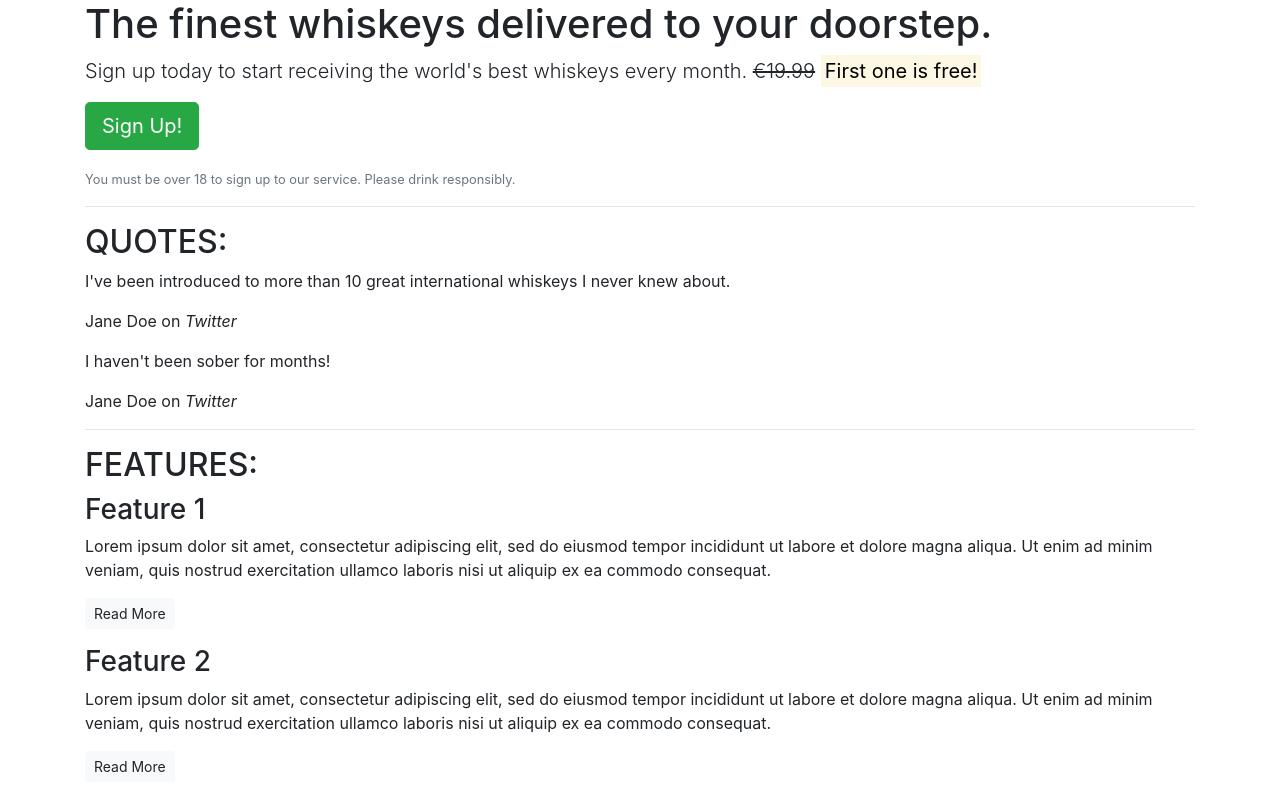
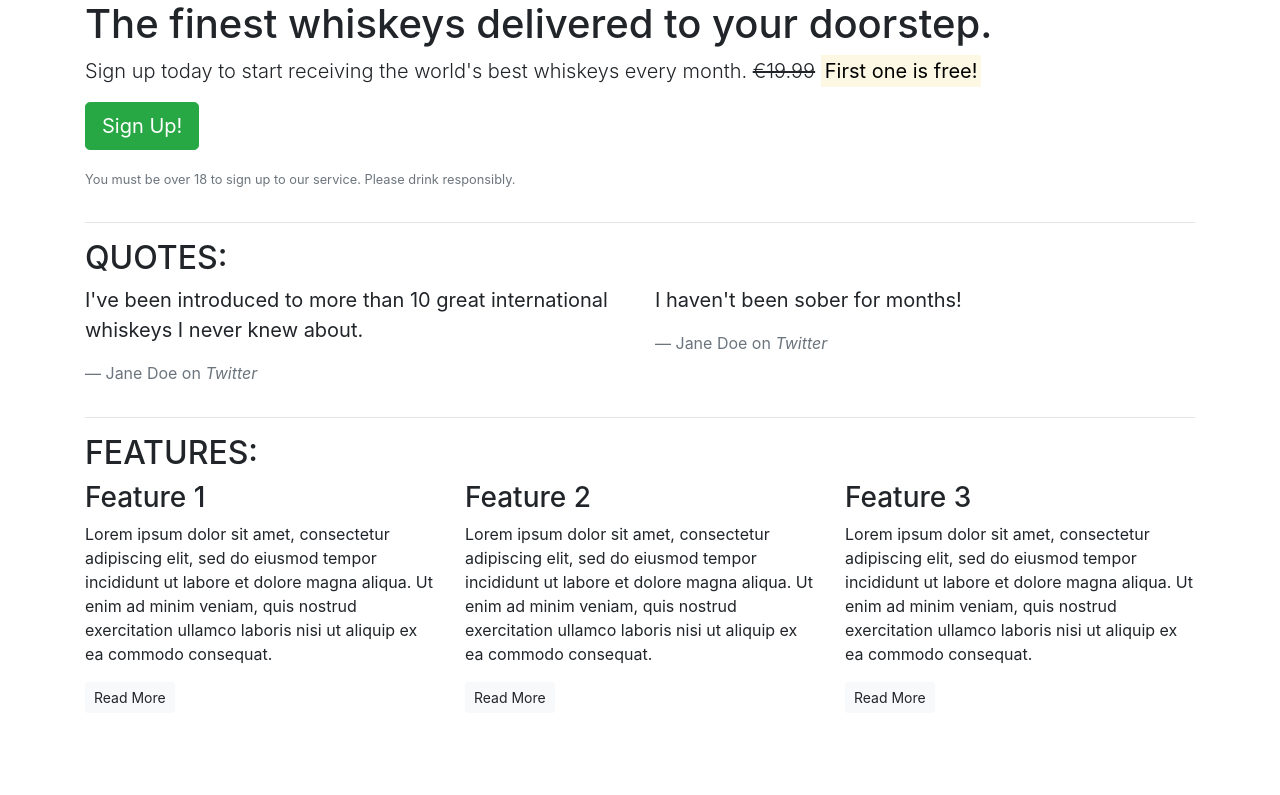
Before and after one commit to Eyongtarh/Bootstrap, a plain HTML site: page index.html in a window 1280 px wide. Shown: the top 795 px of the page. Drawn offline with nearby package versions, Linux system fonts and the light colour scheme.

Commit message:
add grid to content

```diff
--- a/index.html
+++ b/index.html
@@ -11,55 +11,82 @@
 <body>
     <article class="container">
         <!-- Callout -->
+        <div class="row">
+            <div class="col-12">
                 <section class="callout">
                     <h1>The finest whiskeys delivered to your doorstep.</h1>
-            <p class="lead">Sign up today to start receiving the world's best whiskeys every month. <s>€19.99</s>
-                <strong><mark>First one is free!</mark></strong></p>
+                    <p class="lead">Sign up today to start receiving the world's best whiskeys every month.
+                        <s>€19.99</s> <strong><mark>First one is free!</mark></strong>
+                    </p>
                     <p><button class="btn btn-lg btn-success">Sign Up!</button></p>
                     <p class="text-muted"><small>You must be over 18 to sign up to our service. Please drink
                             responsibly.</small></p>
                 </section>
+            </div>
+        </div>
         <!-- /.callout -->
         <hr>
 
         <!-- Quotes -->
         <section class="quotes">
+            <div class="row">
+                <div class="col-12">
                     <h2 class="text-uppercase">Quotes:</h2>
-            <blockquote class="quote">
+                </div>
+            </div>
+            <div class="row">
+                <div class="col-12 col-md-6">
+                    <blockquote class="blockquote">
                         <p>I've been introduced to more than 10 great international whiskeys I never knew about.</p>
-                <footer>Jane Doe on <cite title="Twitter">Twitter</cite></footer>
+                        <footer class="blockquote-footer">Jane Doe on <cite title="Twitter">Twitter</cite></footer>
                     </blockquote>
-            <blockquote class="quote">
+                </div>
+                <div class="col-12 col-md-6">
+                    <blockquote class="blockquote">
                         <p>I haven't been sober for months!</p>
-                <footer>Jane Doe on <cite title="Twitter">Twitter</cite></footer>
+                        <footer class="blockquote-footer">Jane Doe on <cite title="Twitter">Twitter</cite></footer>
                     </blockquote>
+                </div>
+            </div>
         </section>
         <!-- /.quotes -->
         <hr>
 
         <!-- Features -->
         <section class="features">
+            <div class="row">
+                <div class="col-12">
                     <h2 class="text-uppercase">Features:</h2>
+                </div>
+            </div>
+            <div class="row">
+                <div class="col-12 col-md-6 col-lg-4">
                     <div class="feature">
                         <h3>Feature 1</h3>
-                <p>Lorem ipsum dolor sit amet, consectetur adipiscing elit, sed do eiusmod tempor incididunt ut labore
-                    et dolore magna aliqua. Ut enim ad minim veniam, quis nostrud exercitation ullamco laboris nisi ut
-                    aliquip ex ea commodo consequat.</p>
+                        <p>Lorem ipsum dolor sit amet, consectetur adipiscing elit, sed do eiusmod tempor incididunt ut
+                            labore et dolore magna aliqua. Ut enim ad minim veniam, quis nostrud exercitation ullamco
+                            laboris nisi ut aliquip ex ea commodo consequat.</p>
                         <p><a class="btn btn-sm btn-light" href="">Read More</a></p>
                     </div>
+                </div>
+                <div class="col-12 col-md-6 col-lg-4">
                     <div class="feature">
                         <h3>Feature 2</h3>
-                <p>Lorem ipsum dolor sit amet, consectetur adipiscing elit, sed do eiusmod tempor incididunt ut labore
-                    et dolore magna aliqua. Ut enim ad minim veniam, quis nostrud exercitation ullamco laboris nisi ut
-                    aliquip ex ea commodo consequat.</p>
+                        <p>Lorem ipsum dolor sit amet, consectetur adipiscing elit, sed do eiusmod tempor incididunt ut
+                            labore et dolore magna aliqua. Ut enim ad minim veniam, quis nostrud exercitation ullamco
+                            laboris nisi ut aliquip ex ea commodo consequat.</p>
                         <p><a class="btn btn-sm btn-light" href="">Read More</a></p>
                     </div>
+                </div>
+                <div class="col-12 d-md-none d-lg-block col-lg-4">
                     <div class="feature">
                         <h3>Feature 3</h3>
-                <p>Lorem ipsum dolor sit amet, consectetur adipiscing elit, sed do eiusmod tempor incididunt ut labore
-                    et dolore magna aliqua. Ut enim ad minim veniam, quis nostrud exercitation ullamco laboris nisi ut
-                    aliquip ex ea commodo consequat.</p>
+                        <p>Lorem ipsum dolor sit amet, consectetur adipiscing elit, sed do eiusmod tempor incididunt ut
+                            labore et dolore magna aliqua. Ut enim ad minim veniam, quis nostrud exercitation ullamco
+                            laboris nisi ut aliquip ex ea commodo consequat.</p>
                         <p><a class="btn btn-sm btn-light" href="">Read More</a></p>
+                    </div>
+                </div>
             </div>
         </section>
         <!-- /.features -->
```
Lines whose indentation alone changed are shown as unchanged.
